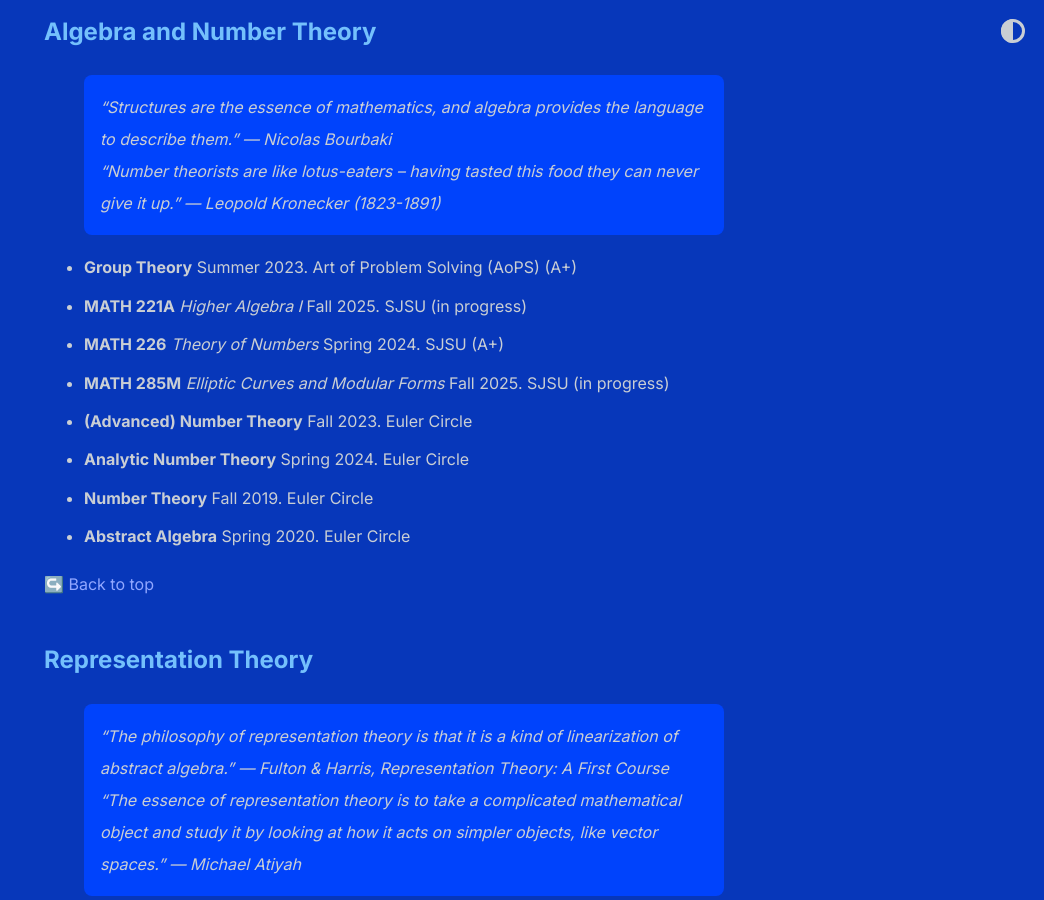
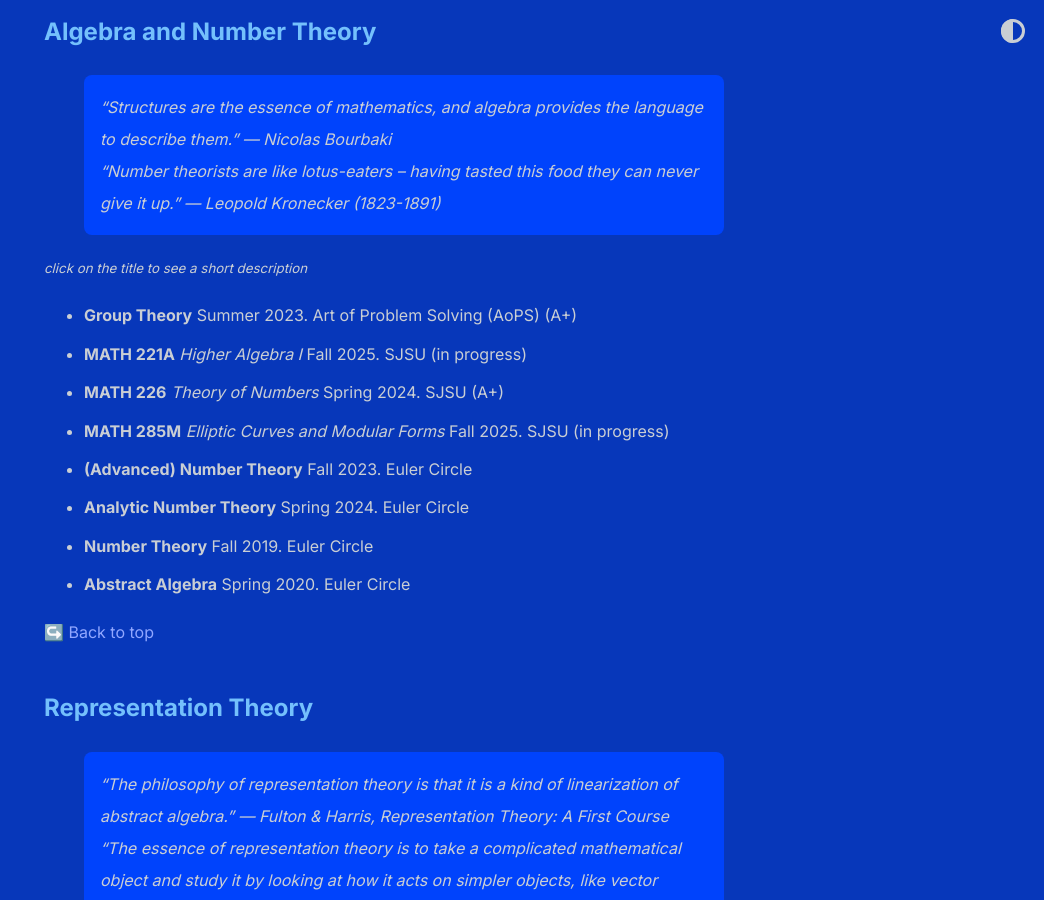
Before and after one commit to shihankanungo/shihankanungo.github.io, a Jekyll site: the page built from courses.md, in a window 1280 px wide and 900 px high, scrolled down 2368 px. Shown: the whole window, without its empty margins (236-1280 px from the left). Built offline with Jekyll 4.4.1, drawn with Linux system fonts in a browser that asks for light colours.

Commit message:
Update courses.md

```diff
--- a/courses.md
+++ b/courses.md
@@ -117,6 +117,8 @@ Here are the courses grouped by subject area, along with a short description of
 
 > "Structures are the essence of mathematics, and algebra provides the language to describe them." --- Nicolas Bourbaki <br>
 > "Number theorists are like lotus-eaters -- having tasted this food they can never give it up." --- Leopold Kronecker (1823-1891)
+
+<small><i>click on the title to see a short description</i></small>
 
 <ul>
 <li><details>
```
